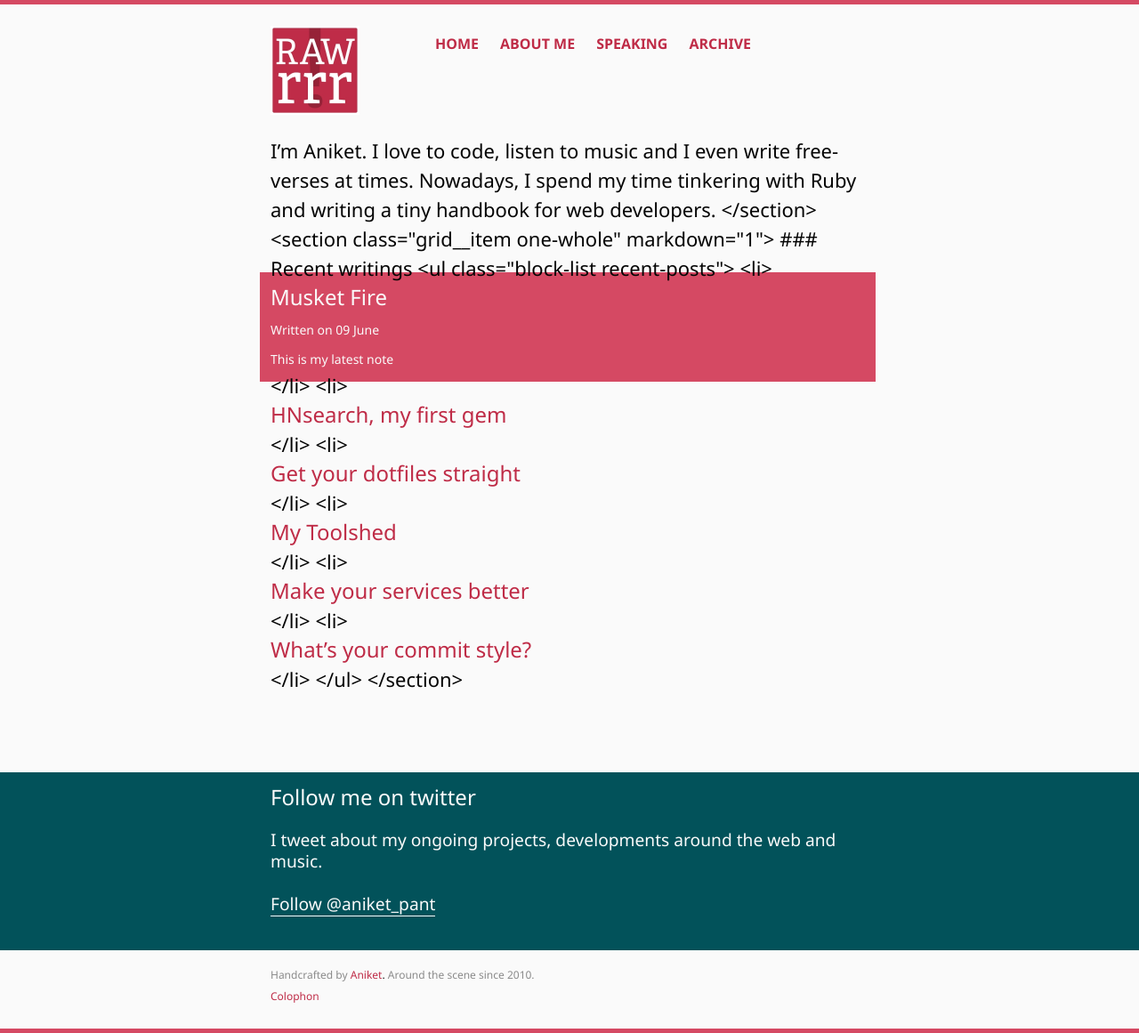
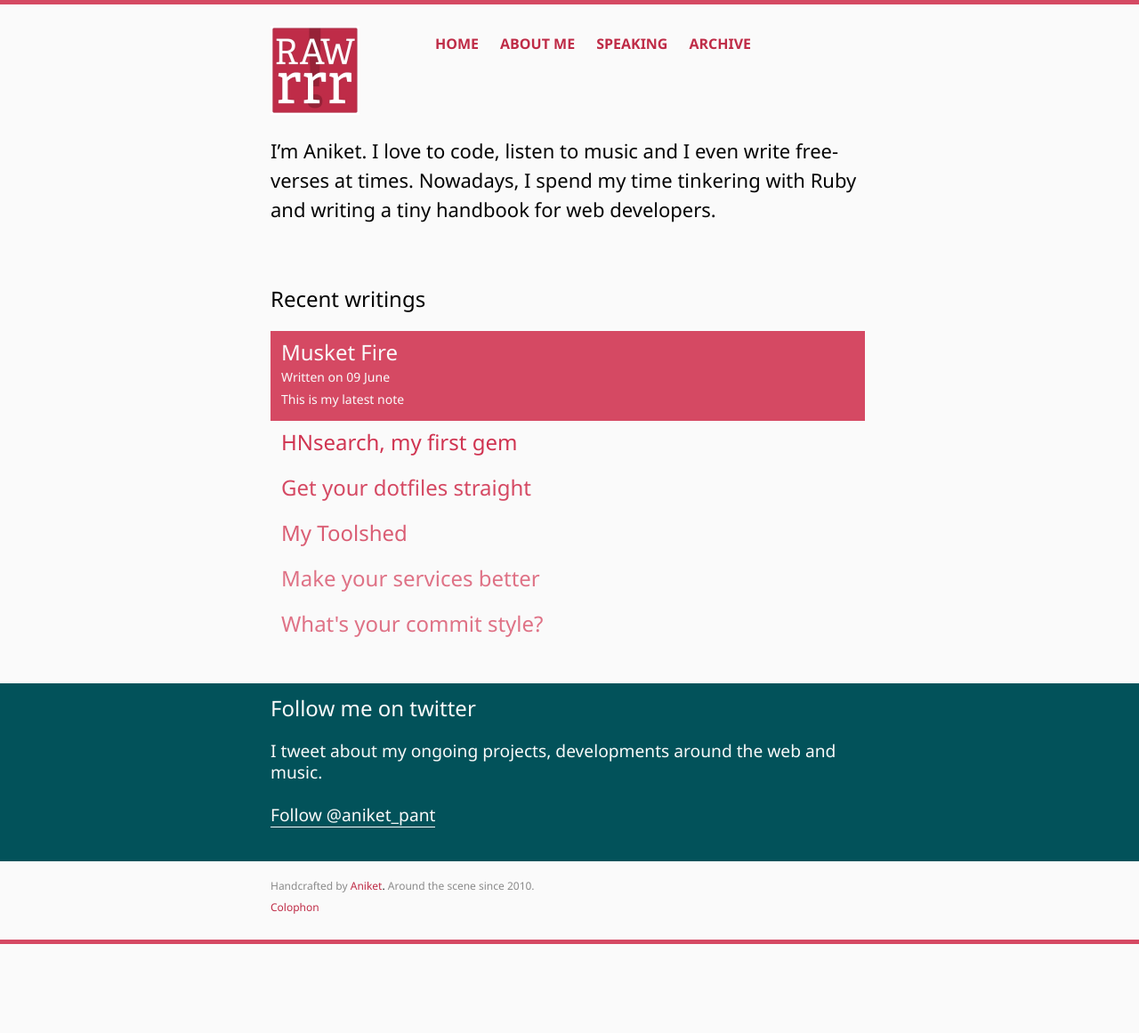
Before and after one commit to aniketpant/aniketpant.github.com, a Jekyll site: the page built from index.md, in a window 1280 px wide. Shown: the whole page at 89% size. Built offline with Jekyll 4.4.1, drawn with Linux system fonts in a browser that asks for light colours; comment, search, counter and statistics services are not loaded; after the commit the page ends 1061 px from its top, so only the background shows below that.

Commit message:
Fix broken homepage
Signed-off-by: Aniket Pant <me@aniketpant.com>

```diff
--- a/index.md
+++ b/index.md
@@ -8,7 +8,7 @@ sitemap:
     lastmod: 2013-05-18T10:04:30+05:30
 ---
 <section class="grid__item one-whole landmark" markdown="1">
-<p class="lead" markdown="1">I'm **Aniket**. I love to code, listen to music and I even write free-verses at times. Nowadays, I spend my time tinkering with Ruby and writing a tiny handbook for web developers.
+<p class="lead" markdown="1">I'm **Aniket**. I love to code, listen to music and I even write free-verses at times. Nowadays, I spend my time tinkering with Ruby and writing a tiny handbook for web developers.</p>
 </section>
 <section class="grid__item one-whole" markdown="1">
 ### Recent writings
```
